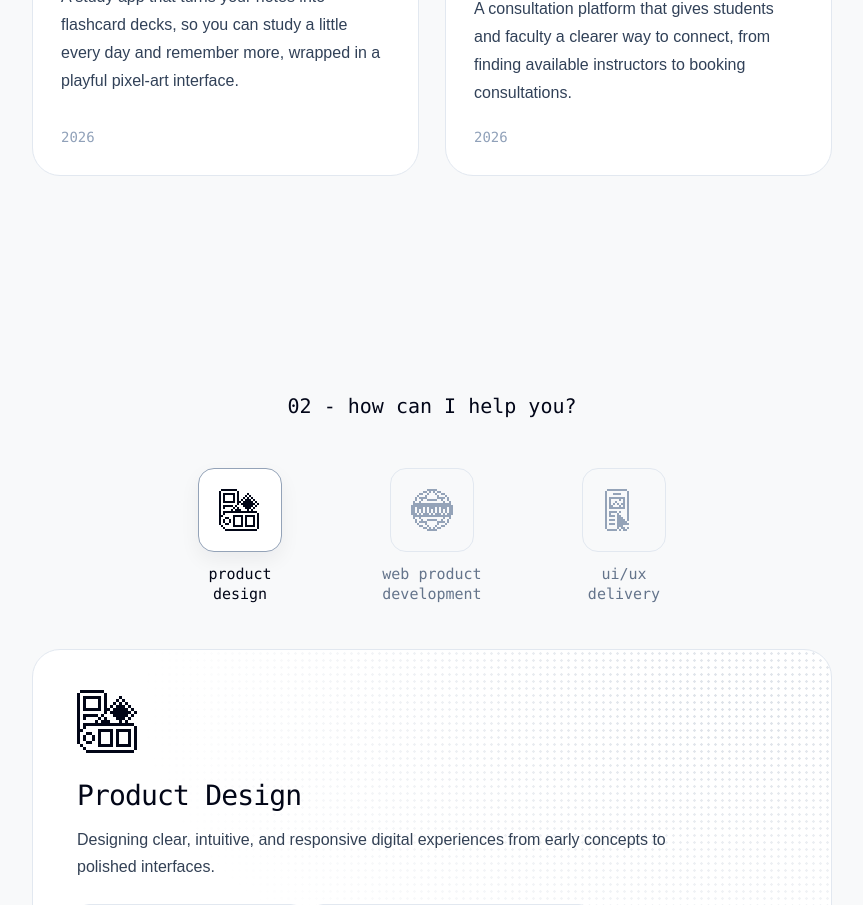
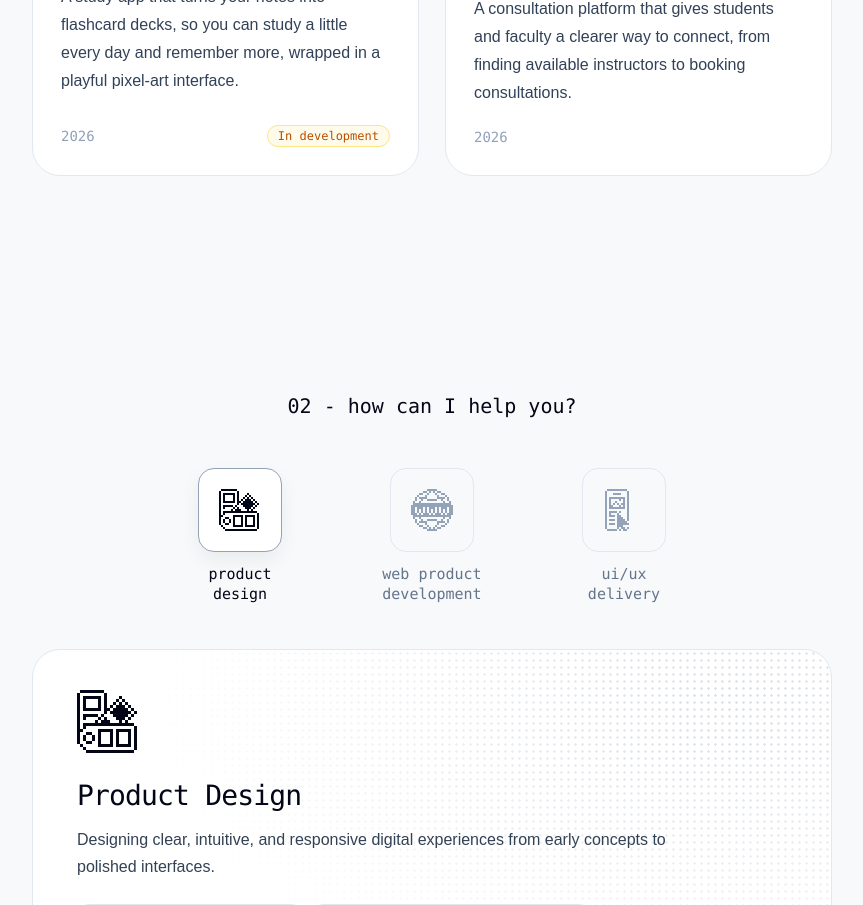
Before and after one commit to anniesrdnl/anniesrdnl_portfolio, a React (Vite) app: page / in a window 1280 px wide. Shown: the part 1300-2205 px from the top of the page, without its empty margins (358-1221 px from the left). Built offline with nearby package versions, Linux system fonts and the light colour scheme.

Commit message:
Mark Kwest as in development

```diff
--- a/src/data/portfolio.js
+++ b/src/data/portfolio.js
@@ -38,6 +38,7 @@ export const projects = [
     id: 9,
     slug: 'kwest',
     date: '2026',
+    status: 'In development',
     title: 'Kwest',
     tagline: 'Turn your notes into flashcard decks and remember more.',
     description:
```
